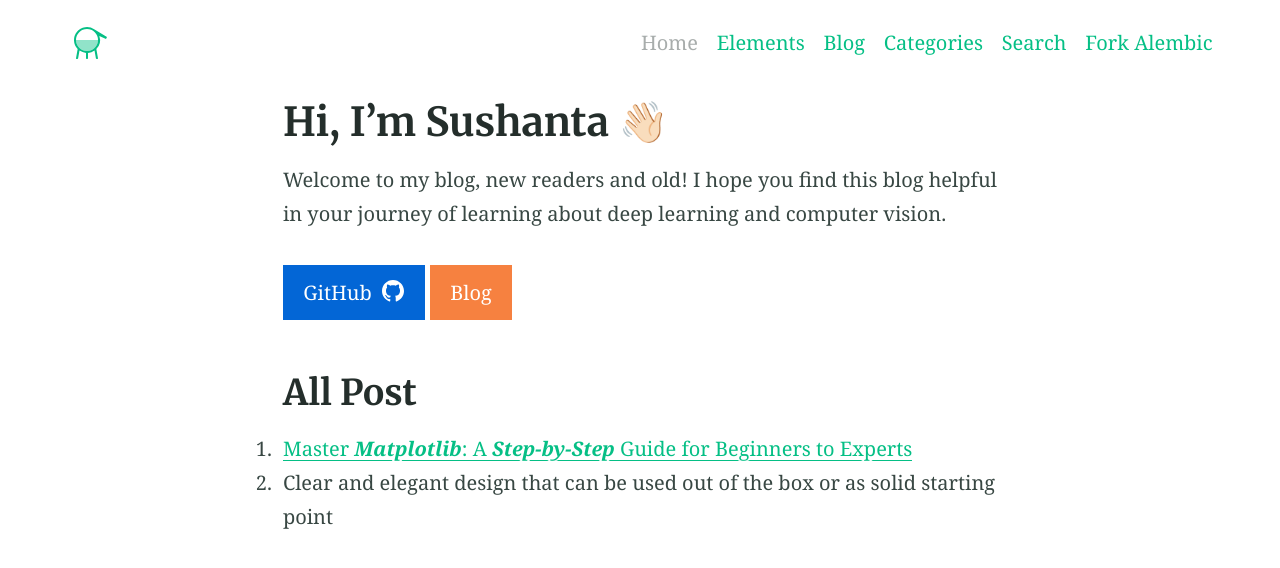
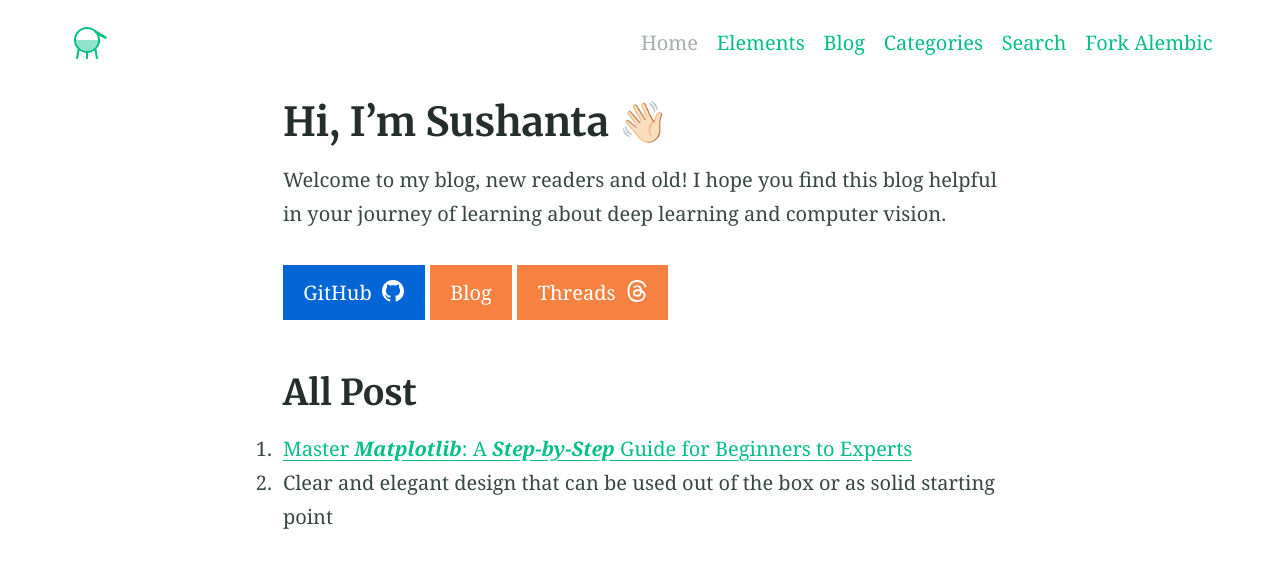
Before and after one commit to hi-sushanta/hi-sushanta.github.io, a Jekyll site: the page built from index.md, in a window 1280 px wide. Shown: the top 568 px of the page. Built offline with Jekyll 4.4.1, drawn with Linux system fonts in a browser that asks for light colours.

Commit message:
Again Add Threads becuse it's require in this time

```diff
--- a/index.md
+++ b/index.md
@@ -5,7 +5,7 @@ excerpt: "Welcome to my blog, new readers and old! I hope you find this blog hel
 
 Welcome to my blog, new readers and old! I hope you find this blog helpful in your journey of learning about deep learning and computer vision.
 
-{% include button.html text="GitHub" icon="github" link="https://github.com/hi-sushanta" color="#0366d6" %} {% include button.html text="Blog" link="https://hiwhy.io/" color="#f68140" %}
+{% include button.html text="GitHub" icon="github" link="https://github.com/hi-sushanta" color="#0366d6" %} {% include button.html text="Blog" link="https://hiwhy.io/" color="#f68140" %} {% include button.html text="Threads" icon="Threads" link="https://www.threads.net/@hi_chiai" color="#f68140" %}
 
 ## All Post
 
```
